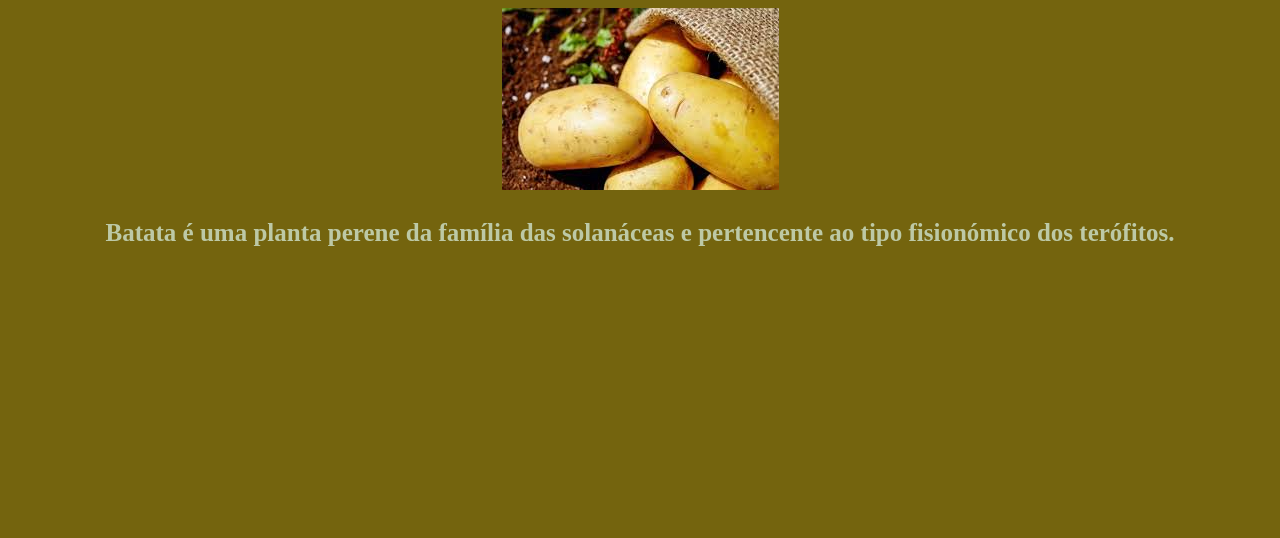
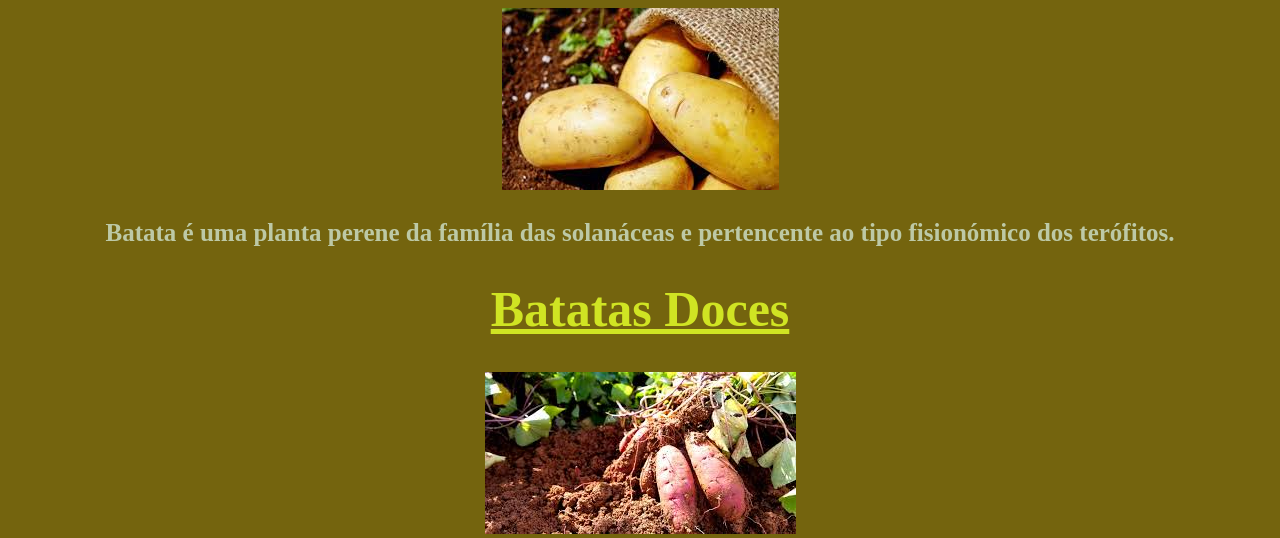
Before and after one commit to Luiusu/atv1-3-Trimestre, a plain HTML site: page index.html in a window 1280 px wide. Shown: the part 645-1183 px from the top of the page. Before the commit the page ends 917 px from the top, so only its background shows below. Drawn offline with Linux system fonts and the light colour scheme.

Commit message:
batata doce

```diff
--- a/index.html
+++ b/index.html
@@ -19,6 +19,8 @@
         <h2>Batatas Inglesas</h2>
         <img class="batatas2" src="images (1).jpeg" alt="Batatas">
         <h3>Batata é  uma planta perene da família das solanáceas e pertencente ao tipo fisionómico dos terófitos.</h3>
+        <h1>Batatas Doces</h1>
+        <img src="batata-doce.jpeg" alt="batatas doces">
 
     </div>
 
```
